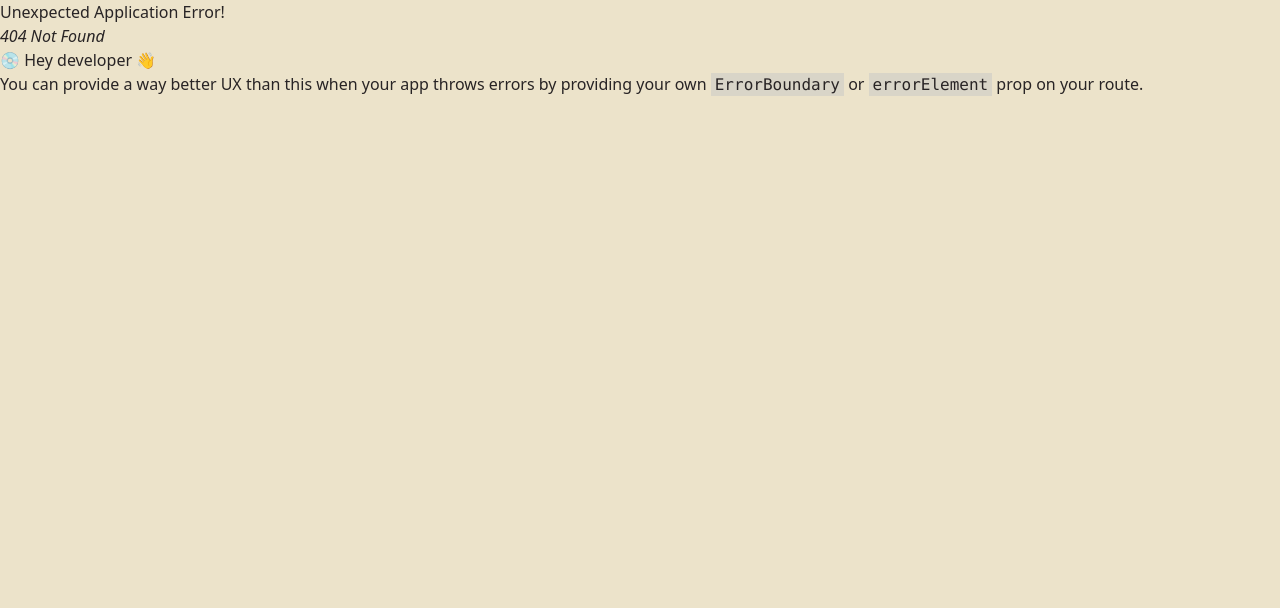
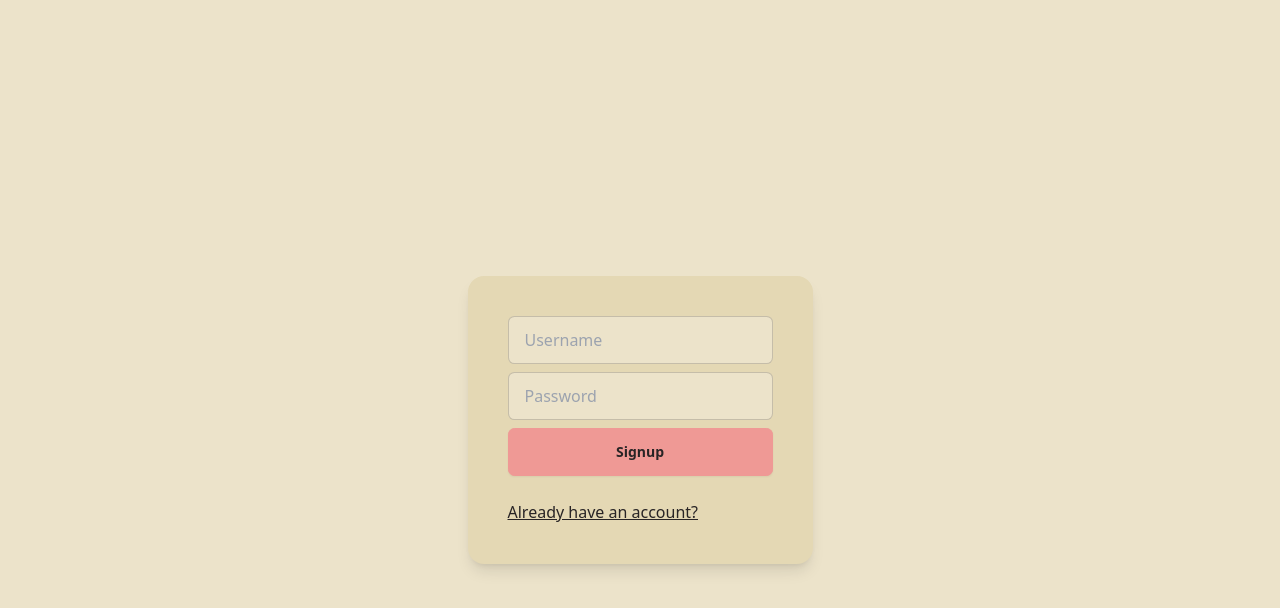
Before and after one commit to leanghok120/Todoey, a React (Vite) app in the folder client/: page /signup in a window 1280 px wide. Before the commit this address had no page. Shown: the top 608 px of the page. Built offline with nearby package versions, Linux system fonts and the light colour scheme.

Commit message:
Add login and signup pages

```diff
--- a/client/src/components/Auth.jsx
+++ /dev/null
@@ -1,22 +0,0 @@
-import React from "react";
-
-export default function Auth() {
-  return (
-    <form
-      onSubmit={(e) => {
-        e.preventDefault();
-      }}
-    >
-      <input
-        type="text"
-        placeholder="Username"
-        className="input input-bordered w-full max-w-xs"
-      />
-      <input
-        type="password"
-        placeholder="Password"
-        className="input input-bordered w-full max-w-xs"
-      />
-    </form>
-  );
-}
--- /dev/null
+++ b/client/src/components/Login.jsx
@@ -0,0 +1,30 @@
+import React from "react";
+import { Link } from "react-router-dom";
+
+export default function Login() {
+  return (
+    <div className="h-screen flex flex-col justify-center items-center">
+      <form
+        className="rounded-2xl max-w-96 mt-10 bg-base-200 p-10 shadow-lg flex flex-col gap-2"
+        onSubmit={(e) => {
+          e.preventDefault();
+        }}
+      >
+        <input
+          type="text"
+          placeholder="Username"
+          className="input input-bordered w-full max-w-xs"
+        />
+        <input
+          type="password"
+          placeholder="Password"
+          className="input input-bordered w-full max-w-xs"
+        />
+        <button className="btn btn-primary">Login</button>
+        <Link to={"/signup"} className="link mt-4">
+          Don't have an account?
+        </Link>
+      </form>
+    </div>
+  );
+}
--- /dev/null
+++ b/client/src/components/Signup.jsx
@@ -0,0 +1,30 @@
+import React from "react";
+import { Link } from "react-router-dom";
+
+export default function Signup() {
+  return (
+    <div className="h-screen flex flex-col justify-center items-center">
+      <form
+        className="rounded-2xl max-w-96 mt-10 bg-base-200 p-10 shadow-lg flex flex-col gap-2"
+        onSubmit={(e) => {
+          e.preventDefault();
+        }}
+      >
+        <input
+          type="text"
+          placeholder="Username"
+          className="input input-bordered w-full max-w-xs"
+        />
+        <input
+          type="password"
+          placeholder="Password"
+          className="input input-bordered w-full max-w-xs"
+        />
+        <button className="btn btn-primary">Signup</button>
+        <Link to={"/login"} className="link mt-4">
+          Already have an account?
+        </Link>
+      </form>
+    </div>
+  );
+}
```
Also changed, not shown: client/src/main.jsx (+10 -0 lines), 1 other file (tests, documents, lock files or other folders).
